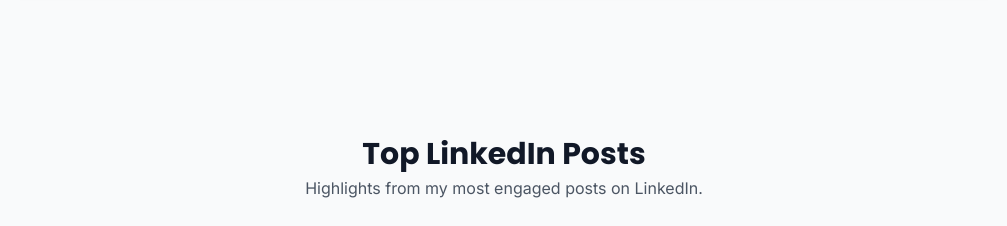
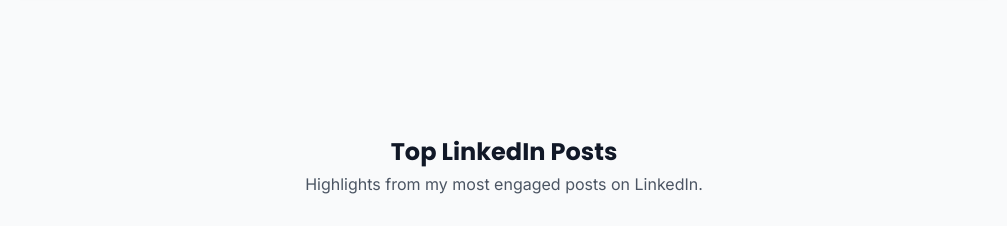
Before and after one commit to ec2-learn-instant/sakthiveltechit, a React (Create React App) app: page / in a window 1280 px wide. Shown: the part 2540-2766 px from the top of the page, without its empty margins (136-1143 px from the left). Built offline with nearby package versions, Linux system fonts and the light colour scheme.

Commit message:
Added 2 more section

```diff
--- a/src/components/LinkedInPost.jsx
+++ b/src/components/LinkedInPost.jsx
@@ -33,7 +33,7 @@
       <div className="max-w-6xl mx-auto px-6">
 
         <div className="text-center mb-10">
-          <h2 className="text-3xl font-bold">Top LinkedIn Posts</h2>
+          <h2 className="text-2xl font-bold">Top LinkedIn Posts</h2>
           <p className="text-gray-600 mt-1">
             Highlights from my most engaged posts on LinkedIn.
           </p>
```
